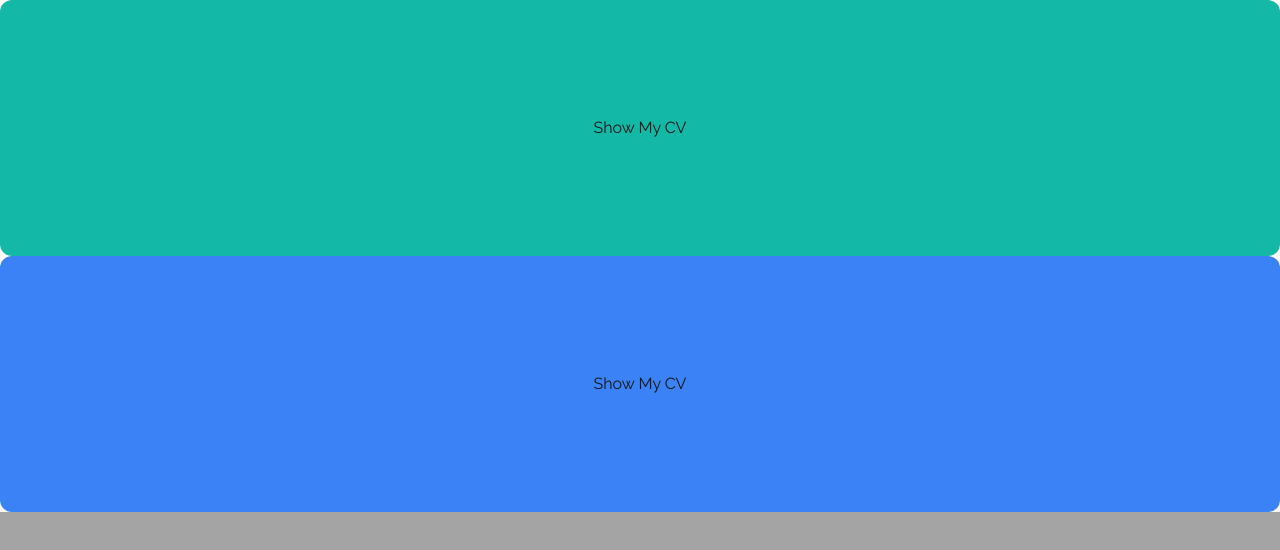
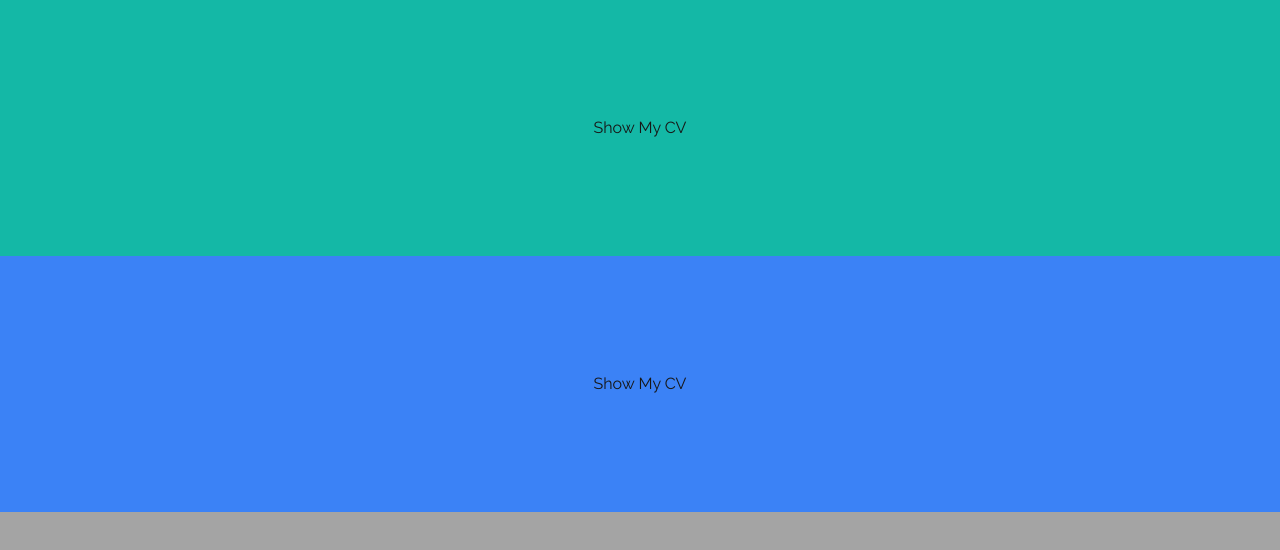
Before and after one commit to aruncodr/arunzeds, a Next.js app: page / in a window 1280 px wide. Shown: the top 550 px of the page. Built offline with nearby package versions, Linux system fonts and the light colour scheme.

Commit message:
rounded del eslin

```diff
--- a/app/page.js
+++ b/app/page.js
@@ -9,10 +9,10 @@ export default function Home() {
 
   return (
 <div className='bg-white flex flex-col '>
-    <button className='h-64 rounded-xl w- bg-teal-500' type="button" onClick={() => router.push('./cv/')}>
+    <button className='h-64 bg-teal-500' type="button" onClick={() => router.push('./cv/')}>
       Show My CV
     </button>
-    <button className='h-64 rounded-xl w- bg-blue-500' type="button" onClick={() => router.push('./cv0/')}>
+    <button className='h-64 bg-blue-500' type="button" onClick={() => router.push('./cv0/')}>
       Show My CV
     </button>
 </div>
```
Also changed, not shown: .eslintrc.json.
